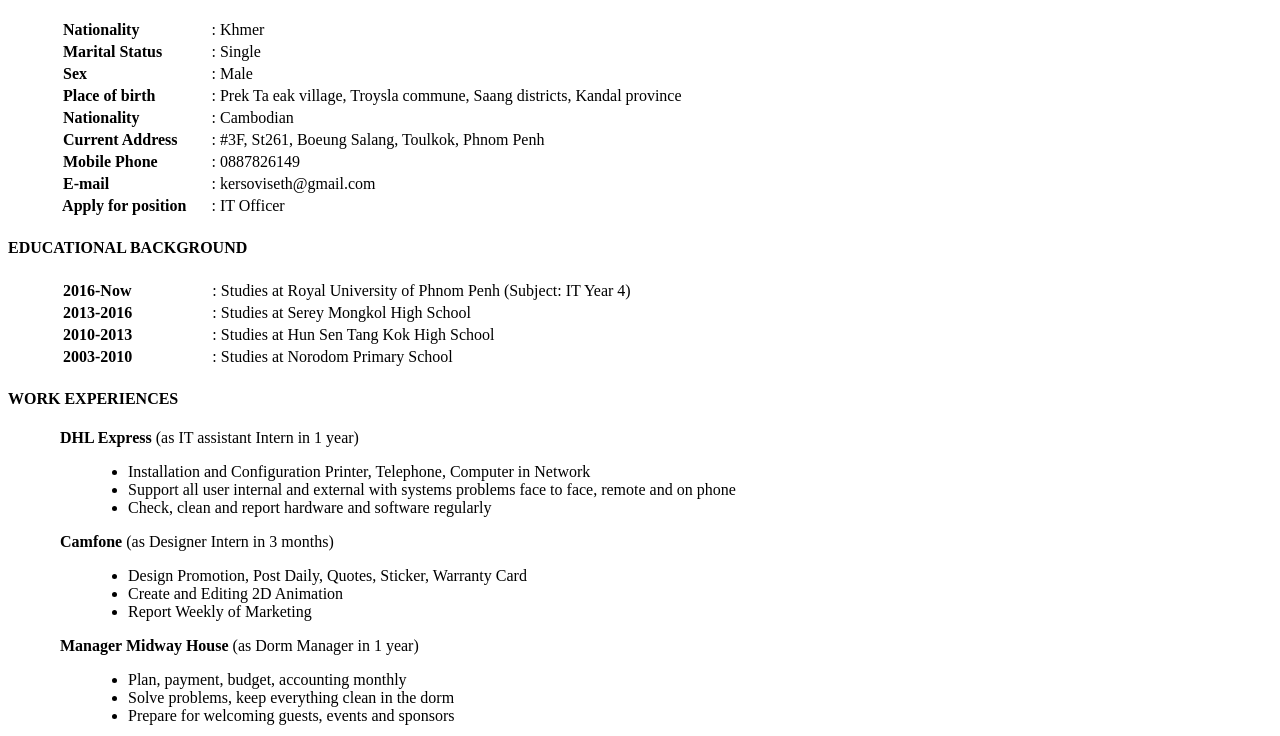
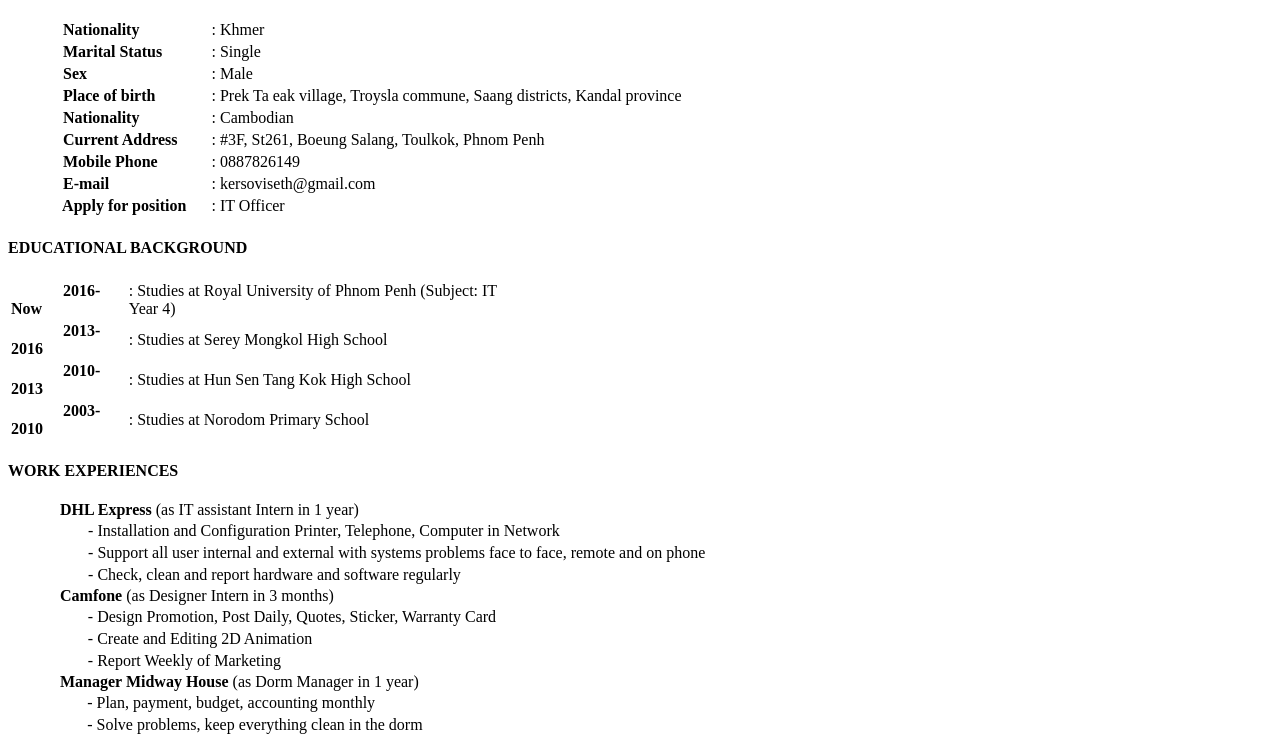
Before and after one commit to ikigai-bit/html, a plain HTML site: page CV.html in a window 1280 px wide. Shown: the part 217-953 px from the top of the page. Drawn offline with Linux system fonts and the light colour scheme.

Commit message:
Update CV.html

```diff
--- a/CV.html
+++ b/CV.html
@@ -25,36 +25,30 @@
 			<tr><td><b>&emsp;&emsp;&emsp; Apply for position</b></td><td>: IT Officer</td></tr>
 		</table>
 		<h4 align="left">EDUCATIONAL BACKGROUND</h4>
-		<table border="0px" width="70%">
+		<table border="0px" width="40%">
 			<tr><td><b>&emsp;&emsp;&emsp; 2016-Now</b></td><td>: Studies at Royal University of Phnom Penh (Subject: IT Year 4)</td></tr>
 			<tr><td><b>&emsp;&emsp;&emsp; 2013-2016</b></td><td>: Studies at Serey Mongkol High School</td></tr>
 			<tr><td><b>&emsp;&emsp;&emsp; 2010-2013</b></td><td>: Studies at Hun Sen Tang Kok High School</td></tr>
 			<tr><td><b>&emsp;&emsp;&emsp; 2003-2010</b></td><td>: Studies at Norodom Primary School</td></tr>
 		</table>
 		<h4 align="left">WORK EXPERIENCES</h4>
+		<td><b>&emsp;&emsp;&emsp; DHL Express</b></td><td> (as IT assistant Intern in 1 year)<td>
 		<table border="0px" width="80%">
-			<h><b>&emsp;&emsp;&emsp; DHL Express</b> (as IT assistant Intern in 1 year)</h>
-			<ul><ul><ul type="disc">
-   				<li>Installation and Configuration Printer, Telephone, Computer in Network</li>
-				<li>Support all user internal and external with systems problems face to face, remote and on phone</li>
-				<li>Check, clean and report hardware and software regularly</li>
-			</ul>
+			<tr><td><b>&emsp;&emsp;&emsp; </b></td><td>- Installation and Configuration Printer, Telephone, Computer in Network</td></tr>
+			<tr><td><b>&emsp;&emsp;&emsp; </b></td><td>- Support all user internal and external with systems problems face to face, remote and on phone</td></tr>
+			<tr><td><b>&emsp;&emsp;&emsp; </b></td><td>- Check, clean and report hardware and software regularly</td></tr>
 		</table>
-		<table border="0px" width="100%">
-			<h><b>&emsp;&emsp;&emsp; Camfone</b> (as Designer Intern in 3 months)</h>
-			<ul><ul><ul type="disc">
-   				<li>Design Promotion, Post Daily, Quotes, Sticker, Warranty Card</li>
-				<li>Create and Editing 2D Animation</li>
-				<li>Report Weekly of Marketing</li>
-			</ul>
+		<td><b>&emsp;&emsp;&emsp; Camfone</b></td><td> (as Designer Intern in 3 months)<td>
+		<table border="0px" width="55%">
+			<tr><td><b>&emsp;&emsp;&emsp; </b></td><td>- Design Promotion, Post Daily, Quotes, Sticker, Warranty Card</td></tr>
+			<tr><td><b>&emsp;&emsp;&emsp; </b></td><td>- Create and Editing 2D Animation</td></tr>
+			<tr><td><b>&emsp;&emsp;&emsp; </b></td><td>- Report Weekly of Marketing</td></tr>
 		</table>
-		<table border="0px" width="100%">
-			<h><b>&emsp;&emsp;&emsp; Manager Midway House</b> (as Dorm Manager in 1 year)</h>
-			<ul><ul><ul type="disc">
-   				<li>Plan, payment, budget, accounting monthly</li>
-				<li>Solve problems, keep everything clean in the dorm</li>
-				<li>Prepare for welcoming guests, events and sponsors</li>
-			</ul>
+		<td><b>&emsp;&emsp;&emsp; Manager Midway House</b></td><td> (as Dorm Manager in 1 year)<td>
+		<table border="0px" width="46%">
+			<tr><td><b>&emsp;&emsp;&emsp; </b></td><td>- Plan, payment, budget, accounting monthly</td></tr>
+			<tr><td><b>&emsp;&emsp;&emsp; </b></td><td>- Solve problems, keep everything clean in the dorm</td></tr>
+			<tr><td><b>&emsp;&emsp;&emsp; </b></td><td>- Prepare for welcoming guests, events and sponsors</td></tr>
 		</table>
 		<h4 align="left">SKILLS</h4>
 		<table border="0px" width="100%">
```
